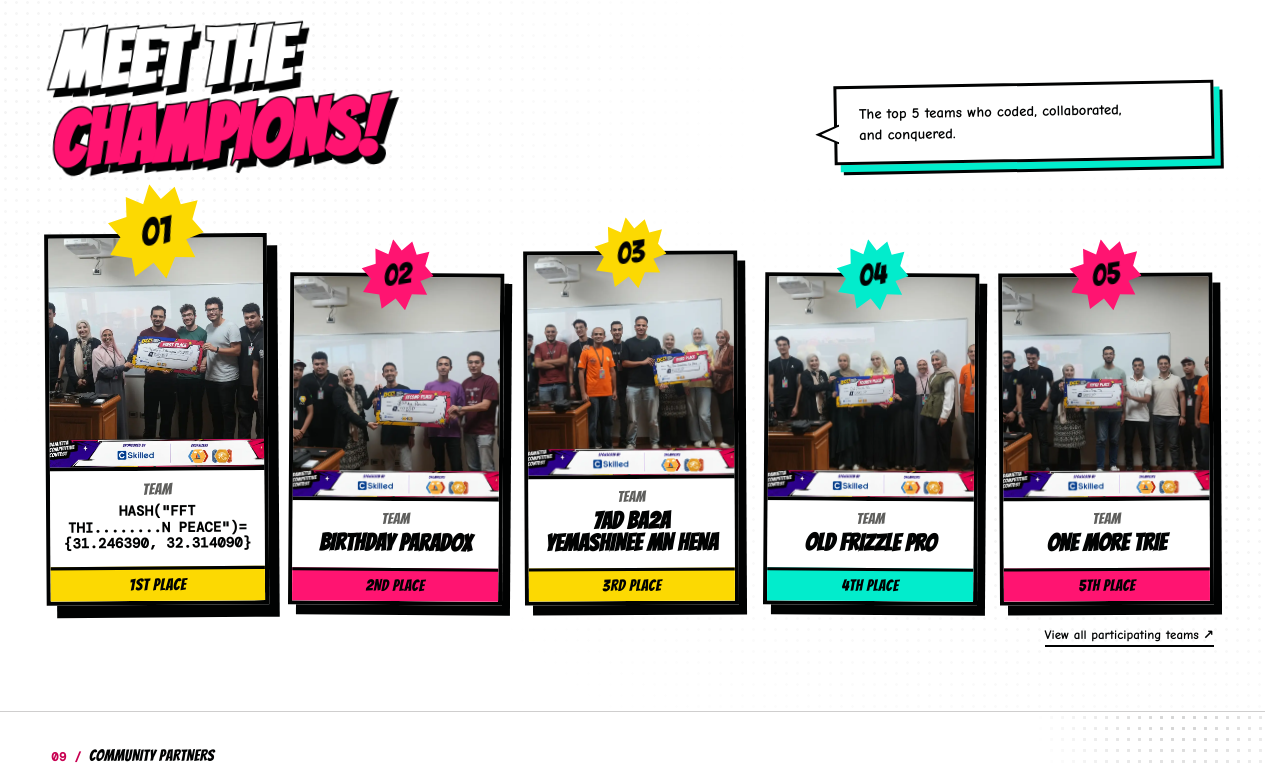
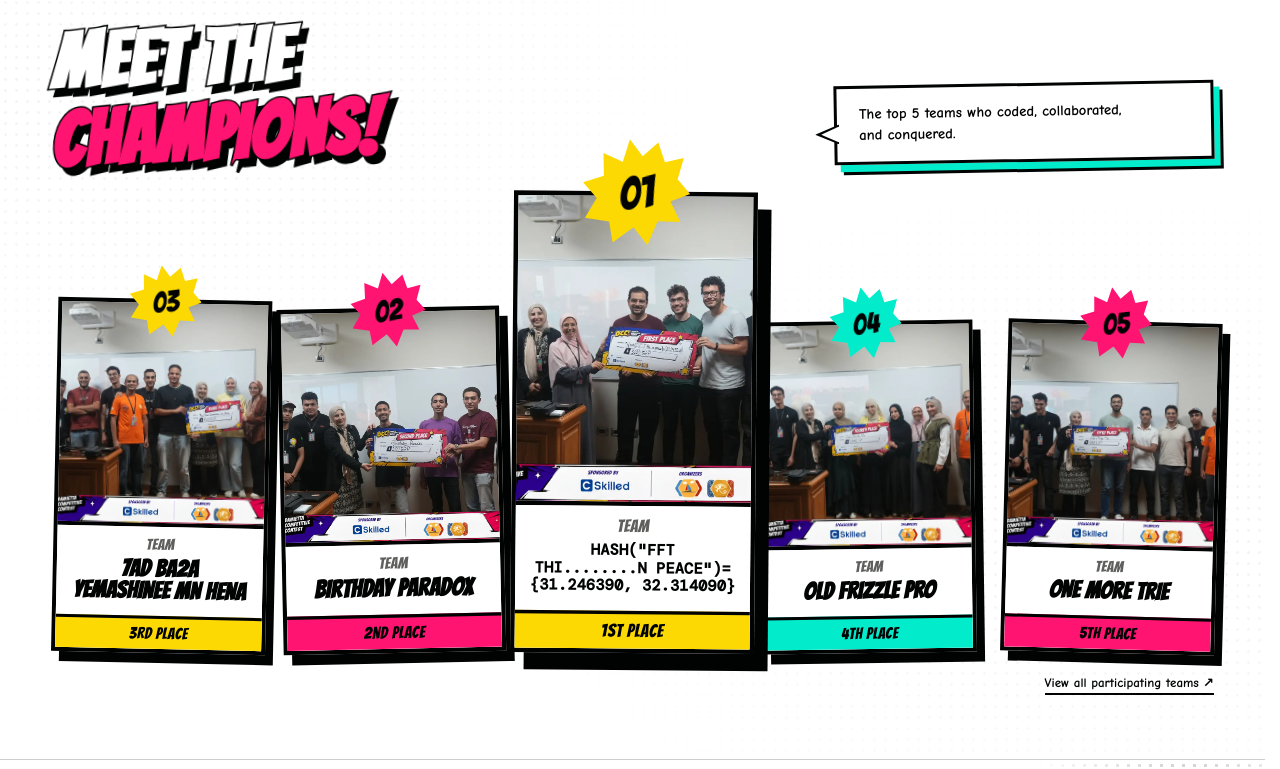
Before and after one commit to YUST777/dcc, a React (Vite) app: page / in a window 1280 px wide. Shown: the part 2983-3752 px from the top of the page. Built offline with nearby package versions, Linux system fonts and the light colour scheme; a web font is replaced by a local one.

Commit message:
Revert "fix(winners): align winners in natural sequential order 01 to 05"
This reverts commit 5b88e6c70552575ef947c146ecb80dcd3f6f6895.

```diff
--- a/src/styles.css
+++ b/src/styles.css
@@ -905,11 +905,11 @@ h1 span, h2 em { color: var(--accent); font-style: normal; }
   box-shadow: 7px 9px 0 var(--fg);
   transform-origin: center bottom;
 }
-.winner-card:nth-child(1) { transform: scale(1.03); z-index: 3; }
-.winner-card:nth-child(2) { transform: rotate(-.5deg); }
-.winner-card:nth-child(3) { transform: rotate(.5deg); }
-.winner-card:nth-child(4) { transform: rotate(-.4deg); }
-.winner-card:nth-child(5) { transform: rotate(.6deg); }
+.winner-card:nth-child(1) { grid-column: 3; grid-row: 1; transform: scale(1.08) rotate(.5deg); z-index: 3; }
+.winner-card:nth-child(2) { grid-column: 2; grid-row: 1; transform: rotate(-1deg); }
+.winner-card:nth-child(3) { grid-column: 1; grid-row: 1; transform: rotate(1deg); }
+.winner-card:nth-child(4) { grid-column: 4; grid-row: 1; transform: rotate(-.5deg); }
+.winner-card:nth-child(5) { grid-column: 5; grid-row: 1; transform: rotate(1.2deg); }
 .winner-card-yellow { --winner-color: var(--highlight); }
 .winner-card-pink { --winner-color: var(--accent); }
 .winner-card-cyan { --winner-color: var(--accent-cool); }
@@ -1111,8 +1111,13 @@ h1 span, h2 em { color: var(--accent); font-style: normal; }
 .partner-section .ready-details { width: min(92%, 520px); margin: -24px 16px 0 auto; }
 
 @media (max-width: 1100px) {
-  .winner-grid { grid-template-columns: repeat(3, minmax(0, 1fr)); row-gap: 54px; justify-content: center; }
+  .winner-grid { grid-template-columns: repeat(3, minmax(0, 1fr)); row-gap: 68px; }
   .winner-card:nth-child(1), .winner-card:nth-child(2), .winner-card:nth-child(3), .winner-card:nth-child(4), .winner-card:nth-child(5) { grid-column: auto; grid-row: auto; transform: none; }
+  .winner-card:nth-child(1) { grid-column: 2; grid-row: 1; transform: scale(1.04); }
+  .winner-card:nth-child(2) { grid-column: 1; grid-row: 1; }
+  .winner-card:nth-child(3) { grid-column: 3; grid-row: 1; }
+  .winner-card:nth-child(4) { grid-column: 1; grid-row: 2; }
+  .winner-card:nth-child(5) { grid-column: 3; grid-row: 2; }
 }
 
 @media (max-width: 920px) {
@@ -1668,21 +1673,31 @@ h1 span, h2 em { color: var(--accent); font-style: normal; }
   background: var(--surface);
 }
 .winners-frame .winner-card:nth-child(1) {
+  grid-column: 3;
+  grid-row: 1;
   z-index: 4;
-  transform: scale(1.04) rotate(-.4deg);
-  box-shadow: 10px 12px 0 var(--fg);
+  transform: scale(1.14) rotate(.5deg);
+  box-shadow: 12px 15px 0 var(--fg);
 }
 .winners-frame .winner-card:nth-child(2) {
-  transform: rotate(.4deg);
+  grid-column: 2;
+  grid-row: 1;
+  transform: scale(1.04) rotate(-1.2deg);
 }
 .winners-frame .winner-card:nth-child(3) {
-  transform: rotate(-.3deg);
+  grid-column: 1;
+  grid-row: 1;
+  transform: rotate(1.2deg);
 }
 .winners-frame .winner-card:nth-child(4) {
-  transform: rotate(.4deg);
+  grid-column: 4;
+  grid-row: 1;
+  transform: rotate(-.8deg);
 }
 .winners-frame .winner-card:nth-child(5) {
-  transform: rotate(-.3deg);
+  grid-column: 5;
+  grid-row: 1;
+  transform: rotate(1.5deg);
 }
 .winners-frame .winner-card > img {
   width: 100%;
@@ -1691,6 +1706,9 @@ h1 span, h2 em { color: var(--accent); font-style: normal; }
   object-fit: cover;
   object-position: center 32%;
   display: block;
+}
+.winners-frame .winner-card:nth-child(1) > img {
+  height: clamp(250px, 34vh, 380px);
 }
 .winners-frame .winner-card-copy {
   min-height: clamp(100px, 12vh, 136px);
@@ -1737,7 +1755,13 @@ h1 span, h2 em { color: var(--accent); font-style: normal; }
   top: -38px;
   width: 72px;
   height: 72px;
-  font-size: 30px;
+  font-size: 29px;
+}
+.winners-frame .winner-card:nth-child(1) .winner-rank {
+  top: -50px;
+  width: 94px;
+  height: 94px;
+  font-size: 40px;
 }
 
 .winner-story-bar {
```
